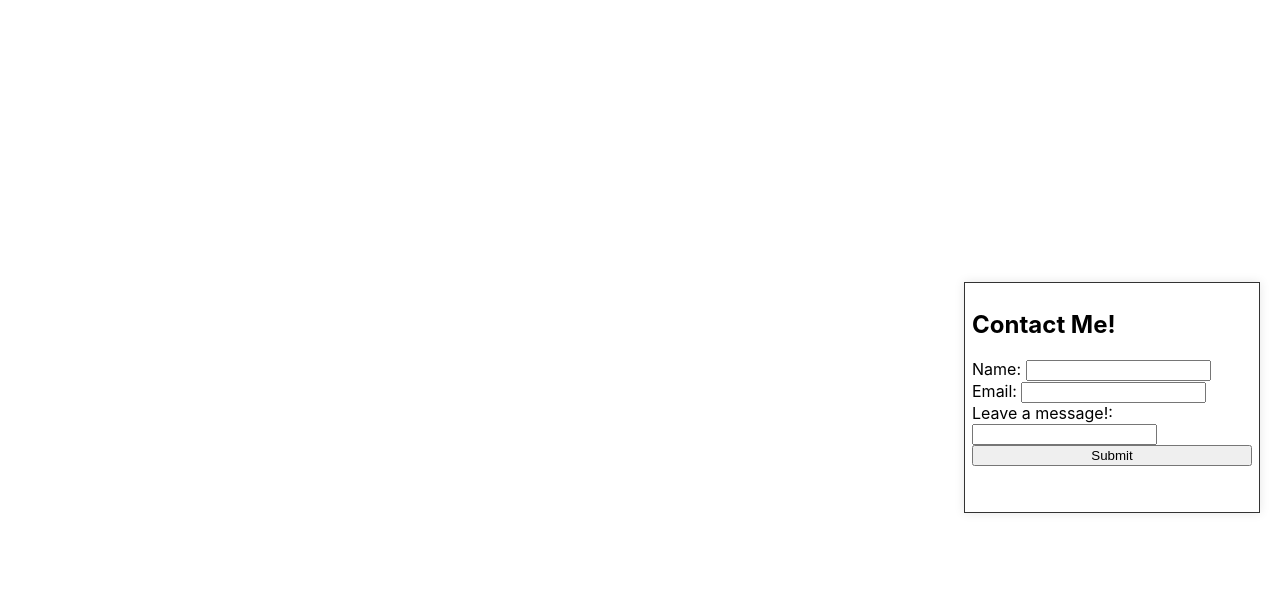
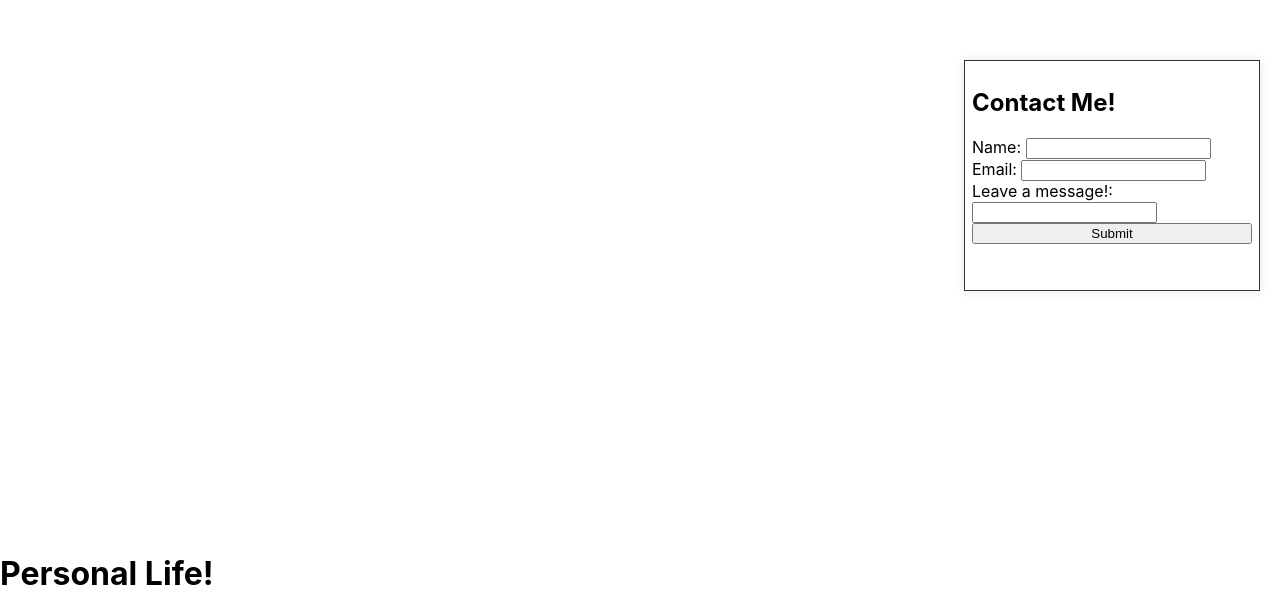
Before and after one commit to alvintsa/portfolio, a React (Create React App) app in the folder frontend/: page /personal in a window 1280 px wide. Shown: the part 489-1104 px from the top of the page. Before the commit the page ends 1038 px from the top, so only its background shows below. Built offline with nearby package versions, Linux system fonts and the light colour scheme.

Commit message:
fixed overlapping contact form on home page (b/c compoenent was on both layout and home componentsgit add .), also fixed headeers on each page, now need to style them

```diff
--- a/frontend/src/App.js
+++ b/frontend/src/App.js
@@ -13,6 +13,8 @@ import Personal from "./pages/Personal";
 import NavBar from "./components/NavBar";
 
 const App = () => {
+    //TODO: FIX HOW HEADERS DONT RENDER ON OTHER PAGES BSIDES HOME, AND THE CONTACT FORM OVERLAPS FOR HOME PAGE!!
+    //TODO: SOMETHING TO DO WITH OUTLET???
     return (
         <BrowserRouter>
             <div>
--- a/frontend/src/components/ContactForm.css
+++ b/frontend/src/components/ContactForm.css
@@ -1,6 +1,6 @@
 /* ContactForm.css */
 .contact-form {
-    position: absolute;
+    position: fixed;
     bottom: 20px;
     right: 20px;
     display: flex;
@@ -10,7 +10,7 @@
     border: 1px solid #333; /* Add a border around the form */
     padding: 7px; /* Add some padding inside the border */
     box-shadow: 0 0 10px rgba(0, 0, 0, 0.1); /* Add a slight shadow for depth */
-    z-index: 1;
+    z-index: 1000; /*ensures that compoent appears above anything on the page*/
 
 }
 
--- a/frontend/src/pages/Blogs.js
+++ b/frontend/src/pages/Blogs.js
@@ -1,5 +1,5 @@
 const Blogs = () => {
-    return <h1>Blog Articles</h1>;
+    return (<h1>Blog Articles</h1>);
   };
 
   export default Blogs;
--- a/frontend/src/pages/Contact.js
+++ b/frontend/src/pages/Contact.js
@@ -1,6 +1,6 @@
 
 const Contact = () => {
-    return <h1>Contact Me</h1>;
+    return (<h1>Contact Me</h1>);
   };
 
   export default Contact;
--- a/frontend/src/pages/Home.js
+++ b/frontend/src/pages/Home.js
@@ -1,10 +1,12 @@
 import ContactForm from "../components/ContactForm";
+import NavBar from "../components/NavBar";
 
 const Home = () => {
     return (
       <div>
-      <ContactForm/>
       <h1>Home</h1>
+
+      {/* <ContactForm/> */}
       </div>
     );
   };
--- a/frontend/src/pages/NoPage.js
+++ b/frontend/src/pages/NoPage.js
@@ -1,5 +1,5 @@
 const NoPage = () => {
-    return <h1>404</h1>;
+    return (<h1>404</h1>);
   };
 
   export default NoPage;
--- a/frontend/src/pages/Personal.js
+++ b/frontend/src/pages/Personal.js
@@ -1,5 +1,5 @@
 const Personal = () =>{
-    <h1> Personal Life! </h1>
-}
+    return (<h1> Personal Life! </h1>);
+};
 
 export default Personal;
--- a/frontend/src/pages/Projects.js
+++ b/frontend/src/pages/Projects.js
@@ -1,5 +1,5 @@
-const Contact = () => {
-    return <h1>My Projects</h1>;
+const Projects = () => {
+    return (<h1>My Projects</h1>);
   };
 
-  export default Contact;
+  export default Projects;
--- a/frontend/src/pages/Research.js
+++ b/frontend/src/pages/Research.js
@@ -1,5 +1,5 @@
 const Research = () => {
-    <h1>My Research</h1>
-}
+   return (<h1>My Research</h1>);
+};
 
 export default Research;
```
